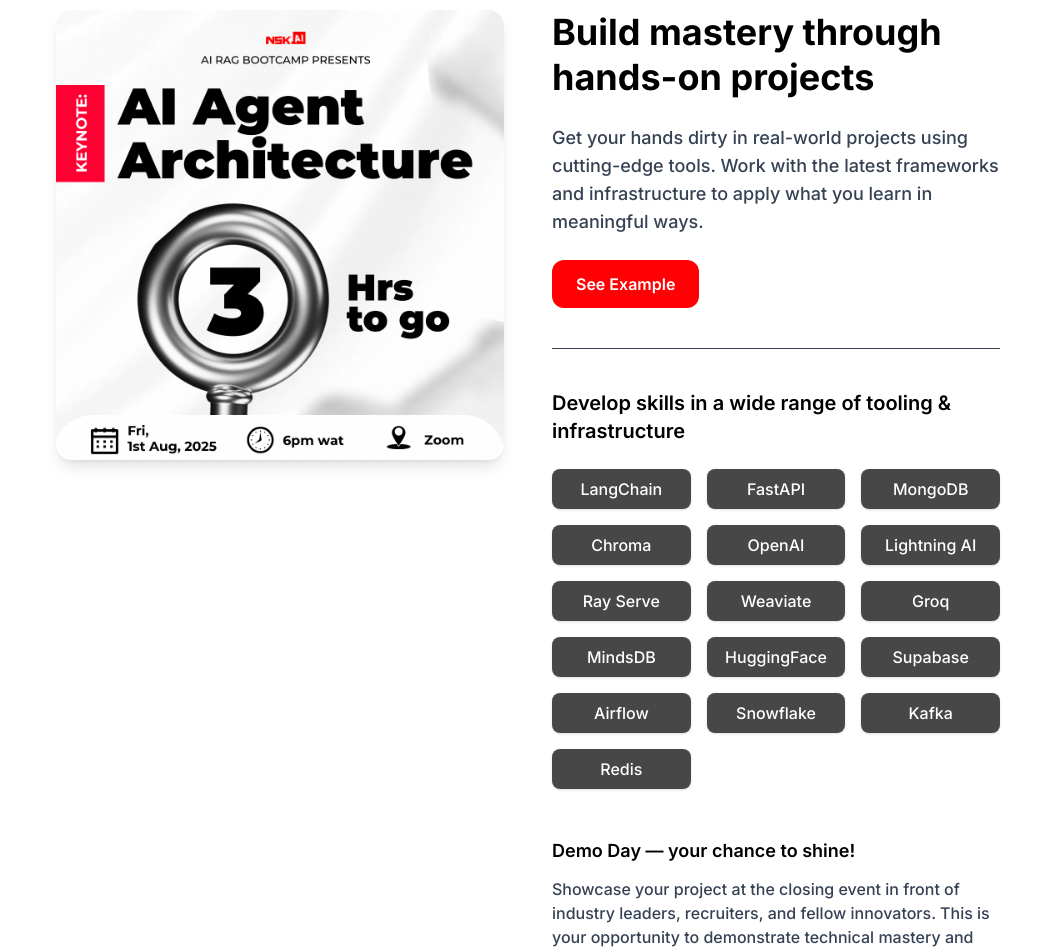
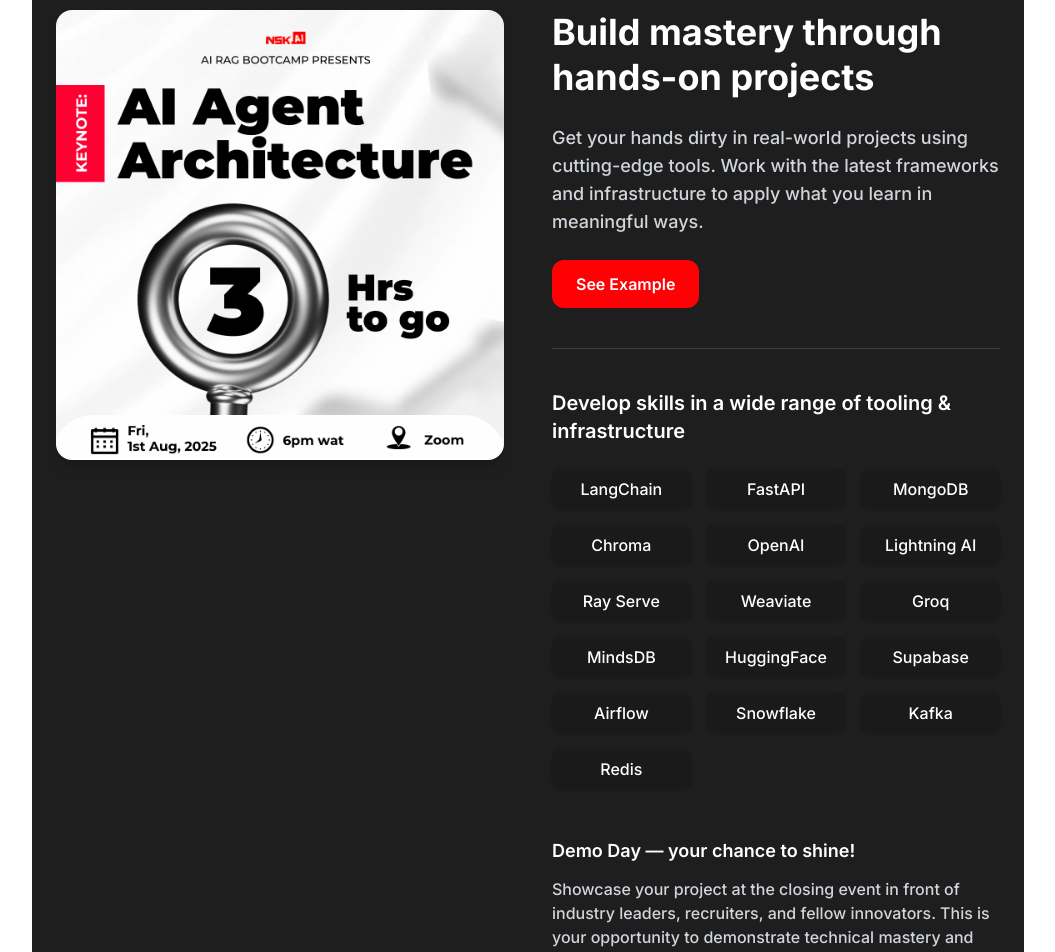
Before and after one commit to nskai-org/website-nsk-ai, a React (Vite) app: page / in a window 1280 px wide. Shown: the part 2200-3152 px from the top of the page, without its empty margins (112-1167 px from the left). Built offline with nearby package versions, Linux system fonts and the light colour scheme.

Commit message:
fix: Update PartnersSection import comment and improve SkillsSection styles

```diff
--- a/src/components/bootcamp-page/Index.tsx
+++ b/src/components/bootcamp-page/Index.tsx
@@ -6,7 +6,7 @@
 import Footer from "../landing-page/footer/Footer";
 import Hosts from "./Hosts";
 import TestimonialVideo from "./VideoTestimonial";
-import PartnersSection from "../landing-page/hero-section/PartnersSection";
+// import PartnersSection from "../landing-page/hero-section/PartnersSection";
 
 const BootcampPageLayout: React.FC = () => {
   return (
@@ -18,7 +18,7 @@
         <Hosts />
         <GuestSpeakers />
         <TestimonialVideo />
-        <PartnersSection />
+        {/* <PartnersSection /> */}
         <Footer />
       </div>
     </>
--- a/src/components/landing-page/hero-section/SkillsSection.tsx
+++ b/src/components/landing-page/hero-section/SkillsSection.tsx
@@ -22,7 +22,7 @@
 
 const SkillsSection: React.FC = () => {
   return (
-    <section className="w-full py-20">
+    <section className="w-full py-20 bg-[#1e1e1e] rounded-2xl">
       <div className="max-w-7xl mx-auto grid grid-cols-1 md:grid-cols-2 gap-12 items-start px-6">
         {/* Left Side Image */}
 
@@ -35,11 +35,11 @@
         </div>
 
         {/* Right Side Content */}
-        <div className="text-black">
+        <div className="text-white">
           <h2 className="text-3xl md:text-4xl font-bold leading-tight mb-6">
             Build mastery through hands-on projects
           </h2>
-          <p className="text-lg text-gray-700 mb-6">
+          <p className="text-lg text-gray-300 mb-6">
             Get your hands dirty in real-world projects using cutting-edge
             tools. Work with the latest frameworks and infrastructure to apply
             what you learn in meaningful ways.
@@ -73,7 +73,7 @@
             <h4 className="text-lg font-semibold mb-3">
               Demo Day — your chance to shine!
             </h4>
-            <p className="text-gray-700">
+            <p className="text-gray-300">
               Showcase your project at the closing event in front of industry
               leaders, recruiters, and fellow innovators. This is your
               opportunity to demonstrate technical mastery and create new
--- a/src/components/landing-page/navigation/navigationItems.ts
+++ b/src/components/landing-page/navigation/navigationItems.ts
@@ -8,7 +8,7 @@
     ],
     footer: [
       { text: "Careers", link: "/" },
-      { text: "Contact", link: "/" },
+      { text: "Contact", link: "mailto:admin@nskai.org" },
       { text: "Data Policy", link: "/" },
       { text: "Terms", link: "/" },
     ],
--- a/src/components/projects-page/Projects.tsx
+++ b/src/components/projects-page/Projects.tsx
@@ -85,7 +85,7 @@
             </div>
           ))
         ) : (
-          <div className="text-center text-black py-16 border rounded-lg">
+          <div className="text-center text-black py-16">
             <h2 className="text-2xl font-bold mb-2">
               No {activeTab} projects right now
             </h2>
```
